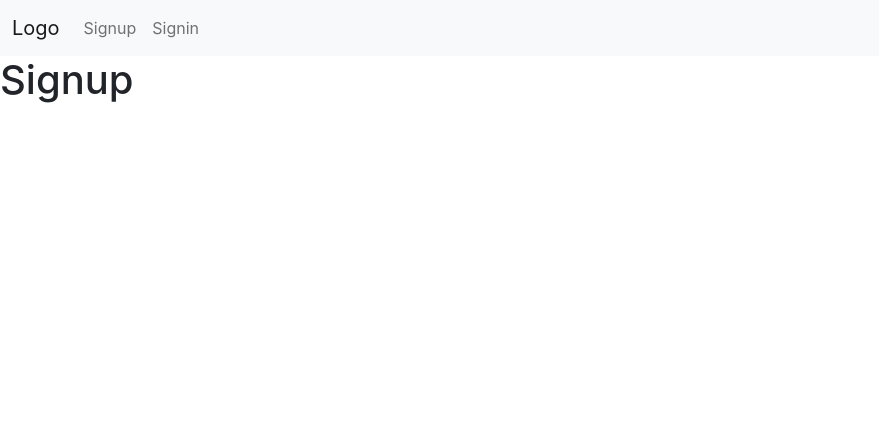
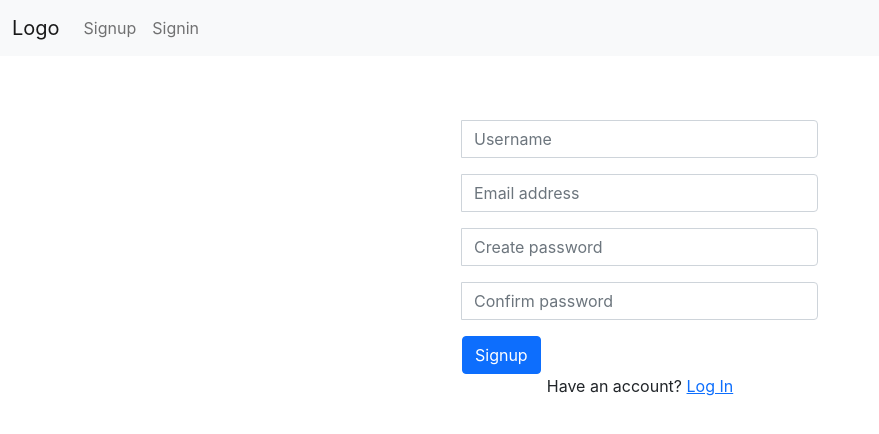
Before and after one commit to thephotogenicbug/React-Ecommerce-frontend, a React (Create React App) app: page /signup in a window 1280 px wide. Shown: the top 434 px of the page, without its empty margins (0-879 px from the left). Built offline with nearby package versions, Linux system fonts and the light colour scheme.

Commit message:
Create signup component and implement custom validation with http request
Signed-off-by: thephotogenicbug <navinkumarachari@gmail.com>

```diff
--- a/package.json
+++ b/package.json
@@ -6,10 +6,12 @@
     "@testing-library/jest-dom": "^5.16.1",
     "@testing-library/react": "^12.1.2",
     "@testing-library/user-event": "^13.5.0",
+    "axios": "^0.24.0",
     "react": "^17.0.2",
     "react-dom": "^17.0.2",
     "react-router-dom": "^6.2.1",
     "react-scripts": "5.0.0",
+    "validator": "^13.7.0",
     "web-vitals": "^2.1.2"
   },
   "scripts": {
--- /dev/null
+++ b/src/api/auth.js
@@ -0,0 +1,13 @@
+import React from "react";
+import axios from "axios";
+
+export const signup = async (data) =>{
+    const config = {
+        headers:{
+            'Content-Type':"application/json"
+        }
+    }
+    const response = await axios.post('/api/auth/signup', data, config);
+
+    return response;
+}
--- a/src/components/Signup.js
+++ b/src/components/Signup.js
@@ -1,11 +1,163 @@
-import React from 'react'
+import React, { useState } from 'react'
+import { Link } from 'react-router-dom';
+import isEmail from "validator/lib/isEmail";
+import isEmpty from "validator/lib/isEmpty";
+import equals from 'validator/lib/equals'
+import {ShowErrMsg, ShowSuccessMsg} from './helpers/message';
+import { ShowLoading } from './helpers/loading';
+import { signup } from '../api/auth';
 
 const Signup = () => {
+    const [formData, setFormData] = useState({
+        username:"",
+        email:"",
+        password:"",
+        password2:"",
+        successMsg:false,
+        errorMsg:false,
+        loading:false,
+    })
+    // destructure formData
+    const {username, email, password, password2, successMsg, errorMsg, loading} = formData
+
+    // Event Handlers
+    const handleChange = (e) =>{
+        // console.log(e)
+        setFormData({
+            ...formData,
+            [e.target.name]:e.target.value,
+            successMsg:'',
+            errorMsg:'',
+        })
+    }
+
+    const handleSubmit = (e) =>{
+        // prevent page from loading onSubmit
+          e.preventDefault()
+
+          // client side validation
+          if(isEmpty(username) || isEmpty(email) || isEmpty(password) || isEmpty(password2)){
+              setFormData({
+                  ...formData,
+                  errorMsg:"All fields are required"
+              })
+          }
+          else if(!isEmail(email)){
+             setFormData({
+                 ...formData,
+                 errorMsg:"Invalid email"
+             })
+          }
+          else if(!equals(password, password2)){
+              setFormData({
+                  ...formData,
+                  errorMsg:"Password do not match"
+              })
+          }
+          else {
+              //success
+            const {username, email, password} = formData;
+            const data = {username, email, password};
+
+            setFormData({...formData, loading: true});
+
+            signup(data)
+              .then((response) => {
+                console.log("Signup success", response);
+                setFormData({
+                  username: "",
+                  email: "",
+                  password: "",
+                  password2: "",
+                  loading: false,
+                  successMsg: response.data.successMsg,
+                });
+              })
+              .catch((err) => {
+                console.log("Signup error", err);
+                setFormData({
+                  ...formData,
+                  loading: false,
+                  errorMsg: err.response.data.errorMsg,
+                });
+              });
+
+          }
+    };
+
     return (
-        <div>
-            <h1>Signup</h1>
+      <div className="container">
+        <div className="row">
+          <div class="col-md-4"></div>
+          <div class="col-md-4 mt-5">
+            <p className='text-center text-danger'>{errorMsg && ShowErrMsg(errorMsg)}</p>
+            <p className='text-center text-danger'>{successMsg && ShowSuccessMsg(successMsg)}</p>
+             <p className='text-center p-b4'>{loading && ShowLoading()}</p>
+            <form className="signup-form" noValidate onSubmit={handleSubmit}>
+              {/* username */}
+              <div className="form-group mb-3 mt-3 input-group">
+                <div className="input-group-prepend"></div>
+                <input
+                  name="username"
+                  className="form-control"
+                  placeholder="Username"
+                  type="text"
+                  value={username}
+                  onChange={handleChange}
+                />
+              </div>
+              {/* email */}
+              <div className="form-group mb-3 input-group">
+                <div className="input-group-prepend"></div>
+                <input
+                  name="email"
+                  className="form-control"
+                  placeholder="Email address"
+                  type="email"
+                  value={email}
+                  onChange={handleChange}
+                />
+              </div>
+              {/* password */}
+              <div className="form-group mb-3 input-group">
+                <div className="input-group-prepend"></div>
+                <input
+                  name="password"
+                  className="form-control"
+                  placeholder="Create password"
+                  type="password"
+                  value={password}
+                  onChange={handleChange}
+                />
+              </div>
+              {/* password2 */}
+              <div className="form-group mb-3 input-group">
+                <div className="input-group-prepend"></div>
+                <input
+                  name="password2"
+                  className="form-control"
+                  placeholder="Confirm password"
+                  type="password"
+                  value={password2}
+                  onChange={handleChange}
+                />
+              </div>
+              {/* signup button */}
+              <div className="form-group">
+                <button type="submit" className="btn btn-primary btn-block">
+                  Signup
+                </button>
+              </div>
+              {/* already have account */}
+              <p className="text-center text-dark">
+                Have an account? <Link to="/signin">Log In</Link>
+              </p>
+            </form>
+          </div>
+          <div className="col-md-4"></div>
         </div>
-    )
+      </div>
+    );
 }
 
 export default Signup
--- /dev/null
+++ b/src/components/helpers/loading.js
@@ -0,0 +1,32 @@
+import React from "react";
+
+export const ShowLoading = () => {
+  return (
+    <>
+      <div className="spinner-grow text-primary" role="status">
+        <span className="visually-hidden">Loading...</span>
+      </div>
+      <div className="spinner-grow text-secondary" role="status">
+        <span className="visually-hidden">Loading...</span>
+      </div>
+      <div className="spinner-grow text-success" role="status">
+        <span className="visually-hidden">Loading...</span>
+      </div>
+      <div className="spinner-grow text-danger" role="status">
+        <span className="visually-hidden">Loading...</span>
+      </div>
+      <div className="spinner-grow text-warning" role="status">
+        <span className="visually-hidden">Loading...</span>
+      </div>
+      <div className="spinner-grow text-info" role="status">
+        <span className="visually-hidden">Loading...</span>
+      </div>
+      <div className="spinner-grow text-light" role="status">
+        <span className="visually-hidden">Loading...</span>
+      </div>
+      <div className="spinner-grow text-dark" role="status">
+        <span className="visually-hidden">Loading...</span>
+      </div>
+    </>
+  );
+};
--- /dev/null
+++ b/src/components/helpers/message.js
@@ -0,0 +1,16 @@
+import React from 'react'
+
+export const ShowErrMsg = (msg) => (
+  <div>
+    <div className="alert alert-danger" role="alert">
+      {msg}
+    </div>
+  </div>
+);
+export const ShowSuccessMsg = (msg) => (
+  <div>
+    <div className="alert alert-success" role="alert">
+      {msg}
+    </div>
+  </div>
+);
```
Also changed, not shown: 1 other file (tests, documents, lock files or other folders).
